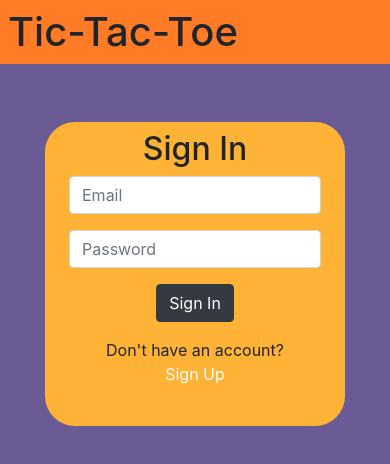
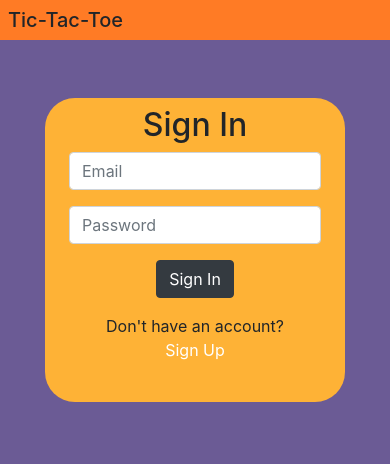
Before and after one commit to caseydulong/tic-tac-toe-client, a website built with webpack: page index.html in a window 390 px wide. Built offline with nearby package versions, Linux system fonts and the light colour scheme.

Commit message:
Add media query for h1 tags
- Make heading smaller on small screens to make room for options button

```diff
--- a/assets/styles/index.scss
+++ b/assets/styles/index.scss
@@ -152,3 +152,9 @@ main {
   border-top: .5rem solid $dark;
   border-left: .5rem solid $dark;
 }
+
+@media only screen and (max-width: 600px) {
+  h1 {
+    font-size: 1.25rem;
+  }
+}
```
